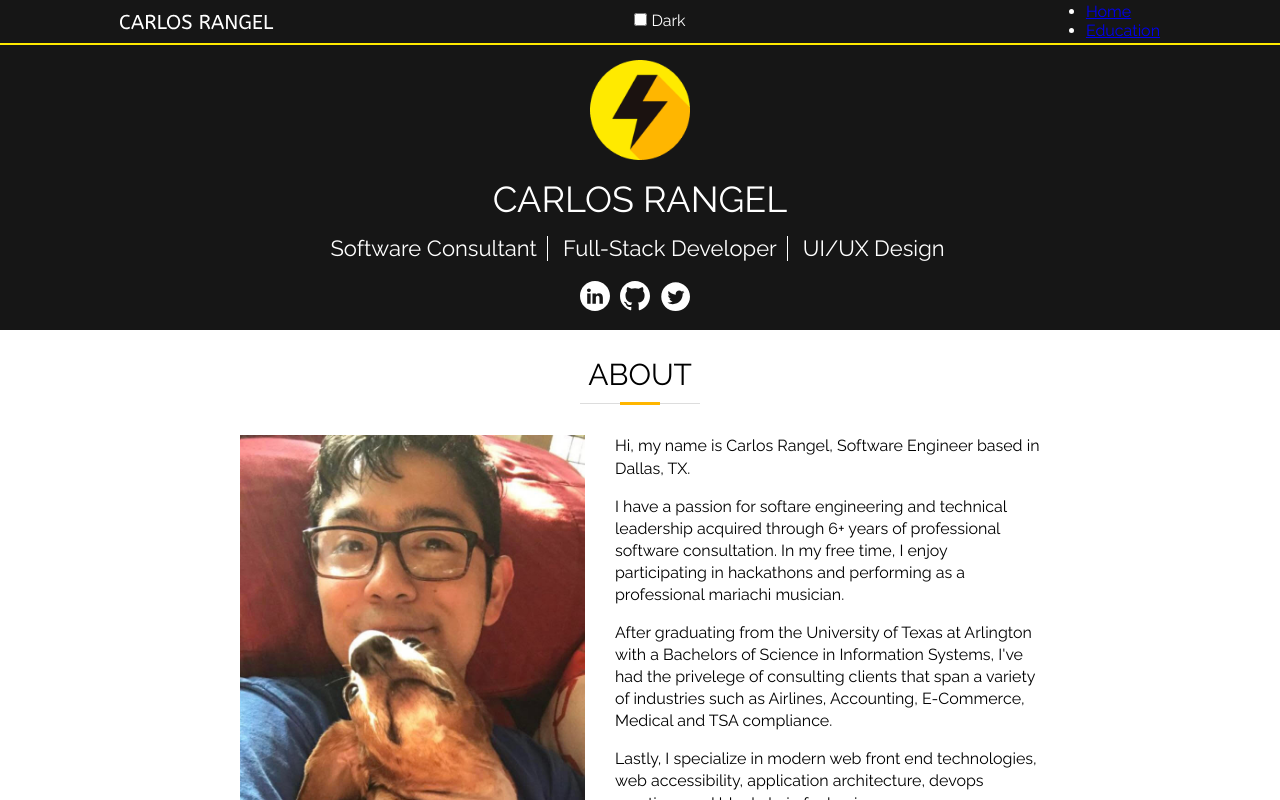
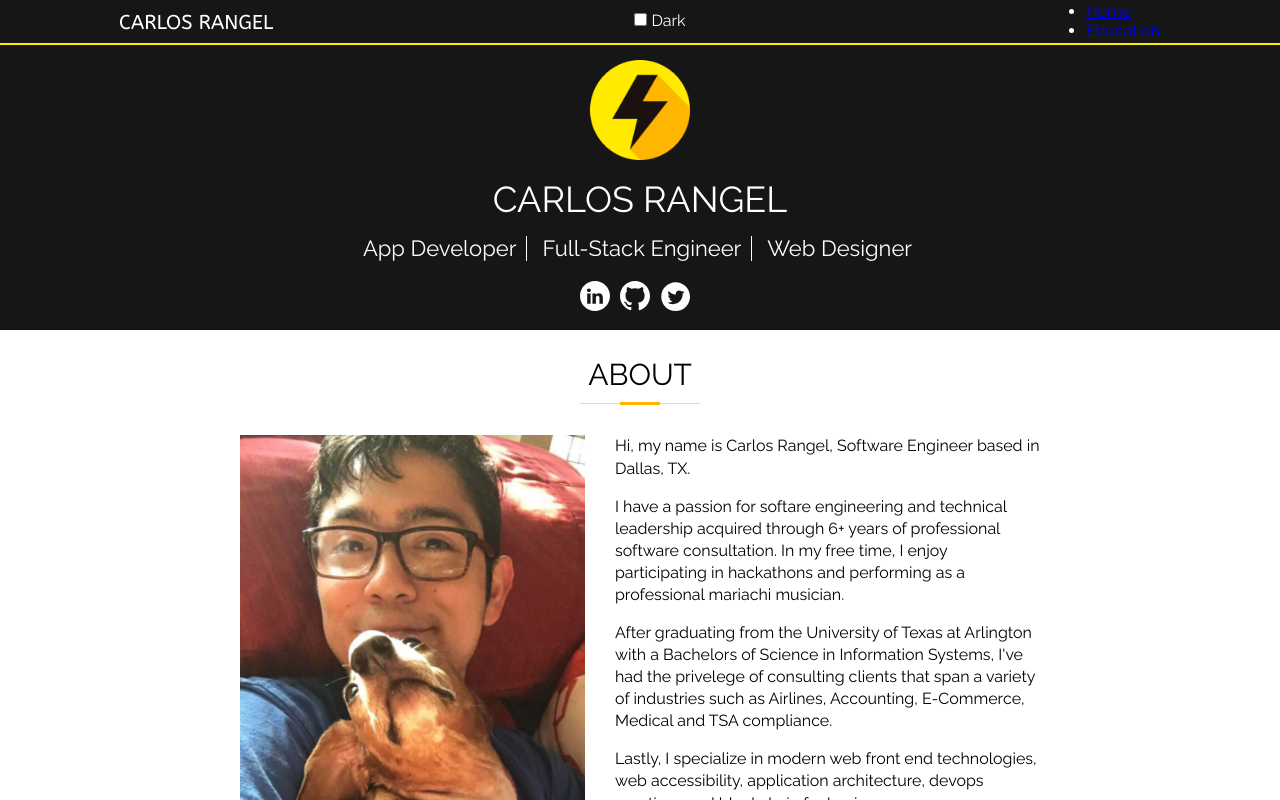
Before and after one commit to CarlosRangel17/portfolio, a Next.js app: page / in a window 1280 px wide. Shown: the top 800 px of the page. Built offline with nearby package versions, Linux system fonts and the light colour scheme.

Commit message:
Updated titles

```diff
--- a/src/consts/header.ts
+++ b/src/consts/header.ts
@@ -15,7 +15,8 @@ export const links: SocialMediaLink[] = [
   }
 ]
 
-export const titles: string[] = ['Software Consultant', 'Full-Stack Developer', 'UI/UX Design']
+export const titles: string[] = ['App Developer', 'Full-Stack Engineer', 'Web Designer']
+// export const titles: string[] = ['Software Consultant', 'Full-Stack Developer', 'UI/UX Design']
 // export const titles: string[] = ['Software Engineer', 'Mariachi Musician', 'Tech Wizard']
 // export const titles: string[] = ['Software Engineer', 'Mariachi Musician', 'UTA Graduate']
 // export const titles: string[] = ['App Developer', 'Software Consultant', 'Web Design']
```
